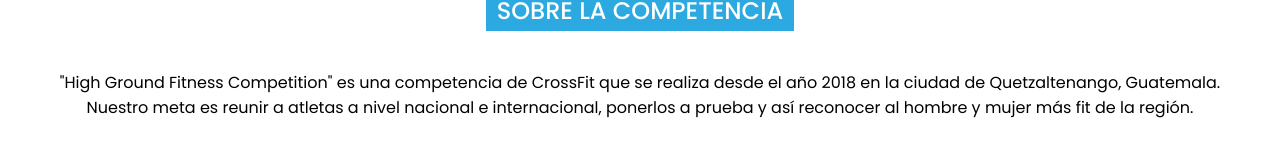
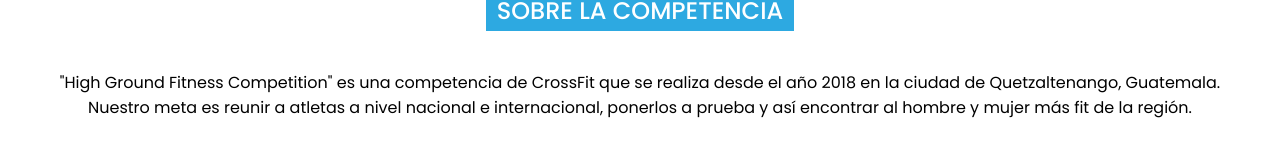
Before and after one commit to diegoyon/highground, a React (Create React App) app: page / in a window 1280 px wide. Shown: the part 490-656 px from the top of the page. Built offline with nearby package versions, Linux system fonts and the light colour scheme.

Commit message:
fix workouts width

```diff
--- a/src/pages/Home.js
+++ b/src/pages/Home.js
@@ -22,7 +22,7 @@
           "High Ground Fitness Competition" es una competencia de CrossFit que
           se realiza desde el año 2018 en la ciudad de Quetzaltenango,
           Guatemala. Nuestro meta es reunir a atletas a nivel nacional e
-          internacional, ponerlos a prueba y así reconocer al hombre y mujer más
+          internacional, ponerlos a prueba y así encontrar al hombre y mujer más
           fit de la región.
         </p>
       </section>
--- a/src/pages/Workouts.css
+++ b/src/pages/Workouts.css
@@ -24,7 +24,7 @@
   align-items: flex-start;
   padding: 1rem;
   max-width: 60rem;
-  min-width: 20rem;
+  min-width: 21.5rem;
 }
 
 .workout-card p {
--- a/src/pages/Workouts.js
+++ b/src/pages/Workouts.js
@@ -29,7 +29,7 @@
       break;
     case 'WORKOUT 5':
       int_content =
-        "For Time \n50ft OH DB Walking Lunges (35's/25's) \n 35 Box Jump Over (24\"/20\")\n 25 Handstand Push Ups\n 50ft DB Walking Lunges (35's/25's)\n 15 Devil Press (35's/25's)\n 50ft DB Walking Lunges (35's/25's)\n 25 Handstand Push Ups\n 35 Box Jump Over (24\"/20\")\n 50ft OH DB Walking Lunges (35's/25's)\n";
+        "For Time \n50ft OH DB Walking Lunges (35's/25's) \n 35 Box Jump Over (24\"/20\")\n 25 Hand-release Push Ups\n 50ft DB Walking Lunges (35's/25's)\n 15 Devil Press (35's/25's)\n 50ft DB Walking Lunges (35's/25's)\n 25 Hand-release Push Ups\n 35 Box Jump Over (24\"/20\")\n 50ft OH DB Walking Lunges (35's/25's)\n";
       rx_content =
         "For Time \n50ft OH DB Walking Lunges (50's/35's) \n 35 Box Jump Over (24\"/20\")\n 25 Handstand Push Ups\n 50ft DB Walking Lunges (50's/35's)\n 15 Devil Press (50's/35's)\n 50ft DB Walking Lunges (50's/35's)\n 25 Handstand Push Ups\n 35 Box Jump Over (24\"/20\")\n 50ft OH DB Walking Lunges (50's/35's)\n";
       break;
```
